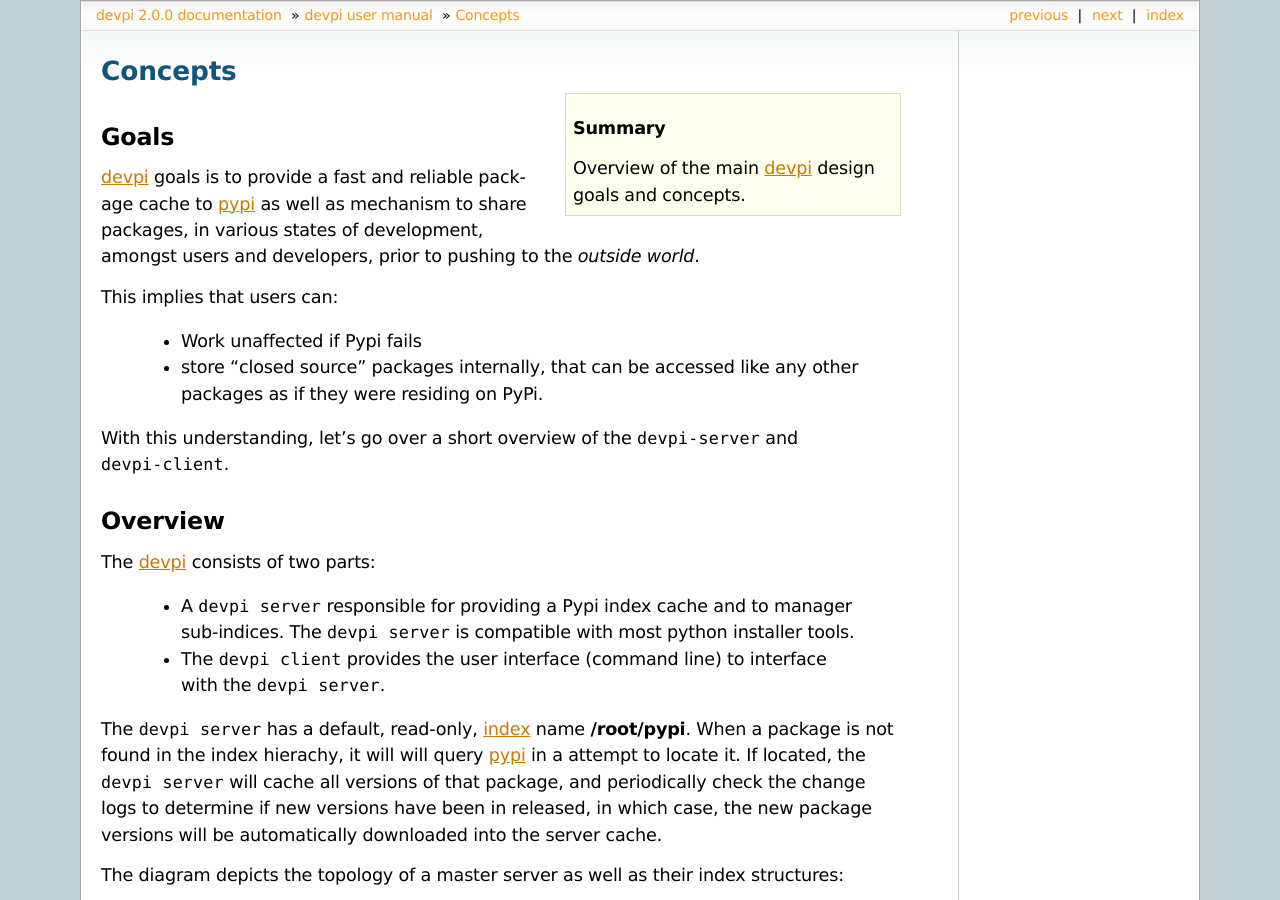
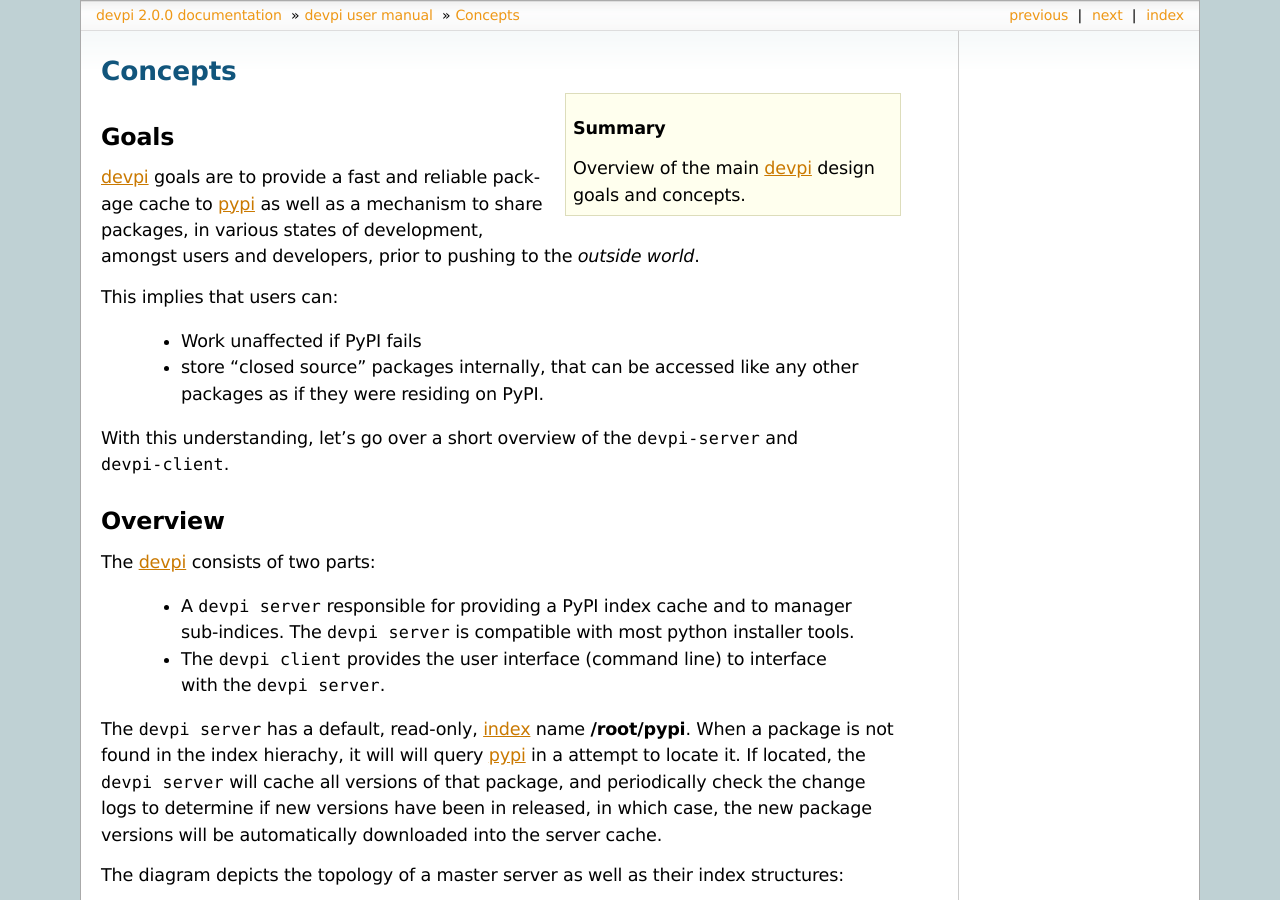
Before and after one commit to devpi/devpi, a Sphinx documentation site: the page built from doc/userman/devpi_concepts.rst, in a window 1280 px wide and 900 px high. Built offline with Sphinx 7.4.7, drawn with Linux system fonts in a browser that asks for light colours; some of the changed text lies outside the part shown.

Commit message:
Fix some typos in the documentation

```diff
--- a/doc/attic/quickstart-client.rst
+++ b/doc/attic/quickstart-client.rst
@@ -64,7 +64,7 @@
 
 This will build an ``sdist`` archive and upload it
 to the ``root/dev`` index.  You can now install your
-reshly uploaded release file::
+freshly uploaded release file::
 
 	$ devpi install --venv=v1 YOUR_PROJECT_NAME
 
--- a/doc/userman/devpi_concepts.rst
+++ b/doc/userman/devpi_concepts.rst
@@ -12,15 +12,15 @@
 Goals
 -----
 
-`devpi`_ goals is to provide a fast and reliable package cache to `pypi`_
-as well as mechanism to share packages, in various states of development,
+`devpi`_ goals are to provide a fast and reliable package cache to `pypi`_
+as well as a mechanism to share packages, in various states of development,
 amongst users and developers, prior to pushing to the *outside world*.
 
 This implies that users can:
 
-   * Work unaffected if Pypi fails
+   * Work unaffected if PyPI fails
    * store "closed source" packages internally, that can be accessed like
-     any other packages as if they were residing on PyPi.
+     any other packages as if they were residing on PyPI.
 
 With this understanding, let's go over a short overview of the ``devpi-server``
 and ``devpi-client``.
@@ -30,7 +30,7 @@
 
 The `devpi`_ consists of two parts:
 
-   - A ``devpi server`` responsible for providing a Pypi index cache and to manager sub-indices.
+   - A ``devpi server`` responsible for providing a PyPI index cache and to manager sub-indices.
      The ``devpi server`` is compatible with most python installer tools.
 
    - The ``devpi client`` provides the user interface (command line) to interface with the ``devpi server``.
```
Also changed, not shown: other parts of doc/userman/devpi_concepts.rst (+11 -11 lines).
